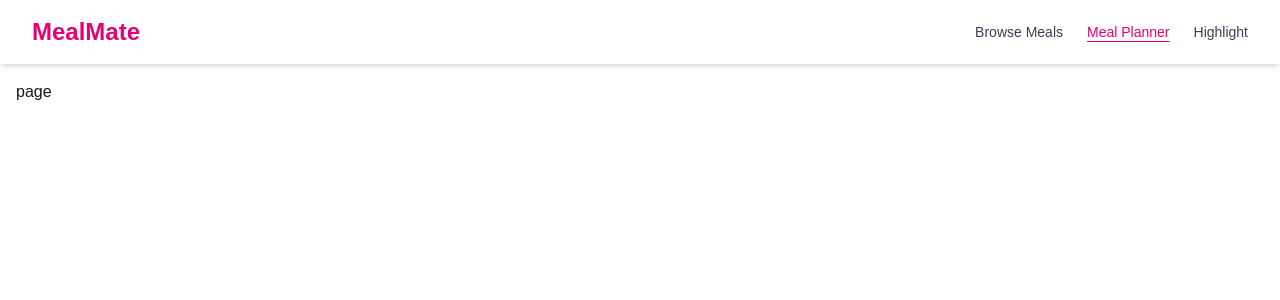
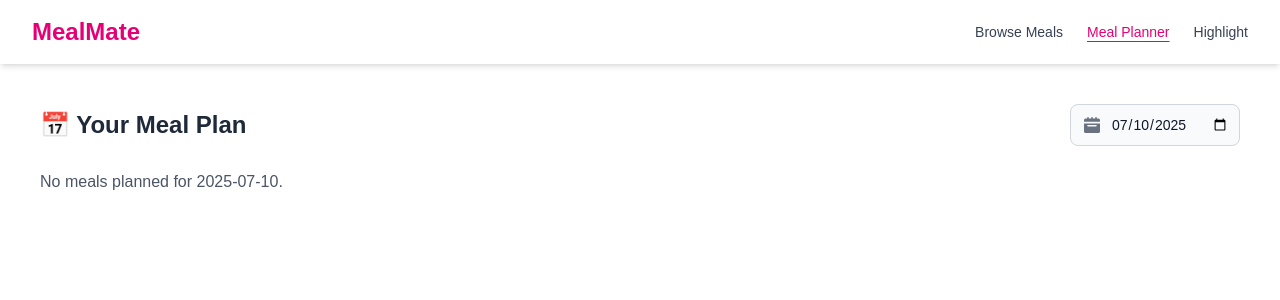
Before and after one commit to Robinkariuki/recipes, a Next.js app: page /meal-planner in a window 1280 px wide. Shown: the top 300 px of the page. Built offline with nearby package versions, Linux system fonts and the light colour scheme.

Commit message:
added remove button to meal planner

```diff
--- a/_components/recipe_card.tsx
+++ b/_components/recipe_card.tsx
@@ -9,7 +9,15 @@ import { useMealPlanner } from "@/contexts/MealPlannerContext";
 import { toast } from 'react-toastify';
 import 'react-toastify/dist/ReactToastify.css';
 
-export default function RecipeCard({ recipe }: { recipe: Recipe }) {
+export default function RecipeCard({
+  recipe,
+  showAddToPlanner = true,
+  onRemove,
+}: {
+  recipe: Recipe;
+  showAddToPlanner?: boolean;
+  onRemove?: () => void;
+}) {
   const { addMeal } = useMealPlanner();
 
   const fallbackImg = "https://placehold.co/300x200?text=No+Image";
@@ -32,7 +40,8 @@ export default function RecipeCard({ recipe }: { recipe: Recipe }) {
     addMeal({
       mealId: recipe.id,
       date,
-      time
+      time,
+      recipe,
     });
 
     toast.success(`"${recipe.title}" added to Meal Planner!`);
@@ -92,9 +101,12 @@ export default function RecipeCard({ recipe }: { recipe: Recipe }) {
             ))}
           </ol>
         </div>
-
-        {/* ➕ Add to Planner Button */}
-        <div className="pt-4 flex justify-center">
+{/* ➕ Add to Planner & 🗑️ Remove from Planner Buttons */}
+{(showAddToPlanner || onRemove) && (
+  <div className="pt-4">
+    <div className="flex justify-center gap-4 flex-wrap">
+      {/* Add to Planner Button */}
+      {showAddToPlanner && (
         <Dialog.Root open={open} onOpenChange={setOpen}>
           <Dialog.Trigger asChild>
             <button className="bg-pink-600 text-white w-40 py-1.5 rounded text-sm hover:bg-pink-700 transition">
@@ -139,7 +151,23 @@ export default function RecipeCard({ recipe }: { recipe: Recipe }) {
             </Dialog.Content>
           </Dialog.Portal>
         </Dialog.Root>
+      )}
+
+      {/* Remove Meal Button */}
+      {onRemove && (
+        <button
+          onClick={onRemove}
+          className="bg-red-500 text-white w-40 py-1.5 rounded text-sm hover:bg-red-600 transition"
+        >
+          Remove Meal
+        </button>
+      )}
     </div>
+  </div>
+)}
+
+
+
       </div>
     </div>
   );
--- a/app/meal-planner/page.tsx
+++ b/app/meal-planner/page.tsx
@@ -1,9 +1,101 @@
-import React from 'react'
+'use client';
 
-const planner= () => {
+import { useEffect, useState } from "react";
+import { useMealPlanner } from "@/contexts/MealPlannerContext";
+import { Recipe } from "@/_components/Recipes";
+import RecipeCard from "@/_components/recipe_card";
+import { PlannedMeal } from "@/contexts/MealPlannerContext";
+import { toast } from "react-toastify";
+
+export default function MealPlannerPage() {
+  const { plannedMeals, removeMeal } = useMealPlanner();
+  const [hasMounted, setHasMounted] = useState(false);
+
+  const today = new Date().toISOString().split("T")[0];
+  const [selectedDate, setSelectedDate] = useState(today);
+  const [activeMealIndex, setActiveMealIndex] = useState<number | null>(null);
+
+  useEffect(() => {
+    setHasMounted(true);
+  }, []);
+
+  if (!hasMounted) return null;
+
+  const mealsForSelectedDate = plannedMeals.filter(
+    (meal) => meal.date === selectedDate
+  );
+
+  const handleMealClick = (index: number) => {
+    setActiveMealIndex((prev) => (prev === index ? null : index));
+  };
+
+  const handleRemove = (meal: PlannedMeal) => {
+    removeMeal(meal.mealId, meal.date, meal.time);
+    setActiveMealIndex(null);
+    toast.success("Meal removed successfully!");
+  };
+
   return (
-    <div>page</div>
-  )
+    <div className="p-6 space-y-6">
+      <div className="flex items-center justify-between flex-wrap gap-4">
+        <h1 className="text-2xl font-bold text-gray-800">📅 Your Meal Plan</h1>
+
+        {/* Date Picker */}
+        <div className="relative max-w-sm">
+          <div className="absolute inset-y-0 start-0 flex items-center ps-3.5 pointer-events-none">
+            <svg
+              className="w-4 h-4 text-gray-500"
+              xmlns="http://www.w3.org/2000/svg"
+              fill="currentColor"
+              viewBox="0 0 20 20"
+            >
+              <path d="M20 4a2 2 0 0 0-2-2h-2V1a1 1 0 0 0-2 0v1h-3V1a1 1 0 0 0-2 0v1H6V1a1 1 0 0 0-2 0v1H2a2 2 0 0 0-2 2v2h20V4ZM0 18a2 2 0 0 0 2 2h16a2 2 0 0 0 2-2V8H0v10Zm5-8h10a1 1 0 0 1 0 2H5a1 1 0 0 1 0-2Z" />
+            </svg>
+          </div>
+          <input
+            type="date"
+            value={selectedDate}
+            onChange={(e) => {
+              setSelectedDate(e.target.value);
+              setActiveMealIndex(null);
+            }}
+            className="bg-gray-50 border border-gray-300 text-gray-900 text-sm rounded-lg focus:ring-blue-500 focus:border-blue-500 block w-full ps-10 p-2.5"
+            placeholder="Select date"
+          />
+        </div>
+      </div>
+
+      {mealsForSelectedDate.length === 0 ? (
+        <p className="text-gray-600">No meals planned for {selectedDate}.</p>
+      ) : (
+        <>
+          {/* List of meal titles and times */}
+          <ul className="space-y-2">
+            {mealsForSelectedDate.map((meal, index) => (
+              <li
+                key={index}
+                onClick={() => handleMealClick(index)}
+                className={`cursor-pointer px-4 py-2 rounded hover:bg-gray-100 text-gray-700 ${
+                  activeMealIndex === index ? "bg-gray-100 font-semibold" : ""
+                }`}
+              >
+                🍽️ {meal.recipe?.title || "Untitled Meal"} — 🕒 {meal.time}
+              </li>
+            ))}
+          </ul>
+
+          {/* Recipe Card shown after selection */}
+          {activeMealIndex !== null && (
+            <div className="max-w-3xl mx-auto mt-6">
+              <RecipeCard
+                recipe={mealsForSelectedDate[activeMealIndex].recipe}
+                showAddToPlanner={true}
+                onRemove={() => handleRemove(mealsForSelectedDate[activeMealIndex])}
+              />
+            </div>
+          )}
+        </>
+      )}
+    </div>
+  );
 }
-
-export default planner
--- a/contexts/MealPlannerContext.tsx
+++ b/contexts/MealPlannerContext.tsx
@@ -1,11 +1,15 @@
 'use client';
 
 import { createContext, useContext, useEffect, useState, ReactNode } from 'react';
+import { Recipe } from '@/_components/Recipes';
+
 
 export interface PlannedMeal {
   mealId: number;
   date: string;
   time: string;
+  recipe: Recipe;
+
 }
 
 interface MealPlannerContextType {
```
Lines whose indentation alone changed are shown as unchanged.
